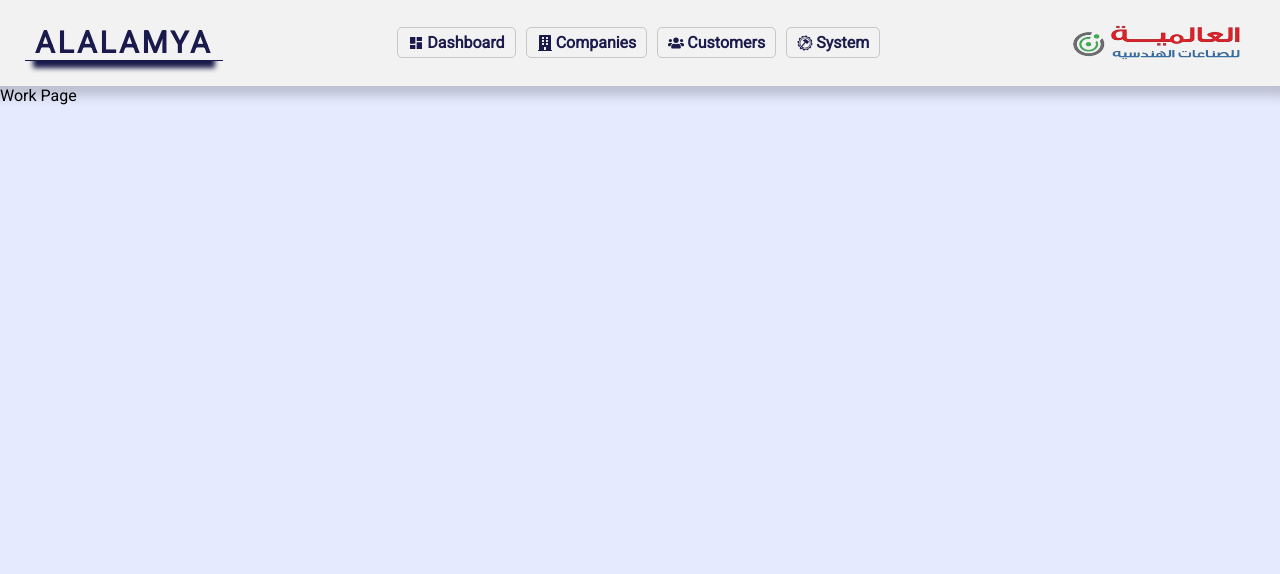
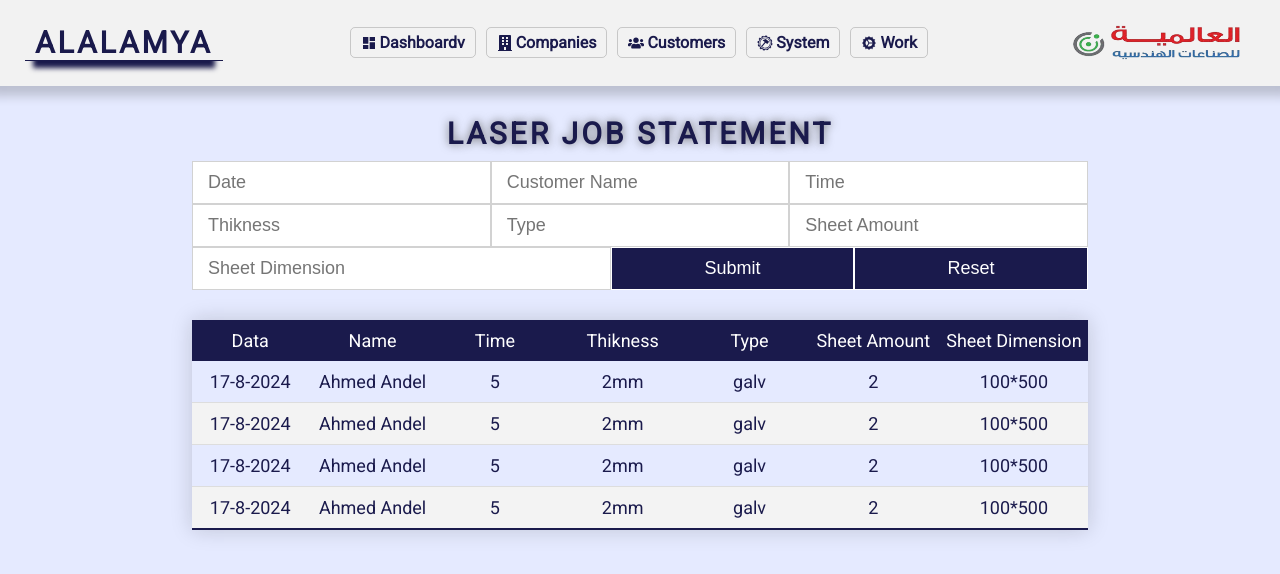
Before and after one commit to Ibrahim11511/Alalamya-Dashboard, a React (Vite) app: page /work in a window 1280 px wide. Shown: the top 574 px of the page. Built offline with nearby package versions, Linux system fonts and the light colour scheme.

Commit message:
Start work page 20%

```diff
--- a/src/Components/NavBar/NavBar.jsx
+++ b/src/Components/NavBar/NavBar.jsx
@@ -6,6 +6,7 @@ import { FaUsers } from "react-icons/fa";
 import { IoIosArrowForward } from "react-icons/io";
 import { GiGearHammer } from "react-icons/gi";
 import { NavLink } from "react-router-dom";
+import { PiGearFineFill } from "react-icons/pi";
 import { useState } from "react";
 export default function NavBar() {
   const [activeAside, setActiveAside] = useState(false);
@@ -27,7 +28,7 @@ export default function NavBar() {
           <li className={Styles.navBarItem}>
             <NavLink to={"dashboard"}>
               <MdDashboard />
-              Dashboard
+              Dashboardv
             </NavLink>
           </li>
           <li className={Styles.navBarItem}>
@@ -48,6 +49,12 @@ export default function NavBar() {
               System
             </NavLink>
           </li>
+          <li className={Styles.navBarItem}>
+            <NavLink to={"work"}>
+              <PiGearFineFill />
+              Work
+            </NavLink>
+          </li>
         </ul>
         <div className={Styles.logo}>
           <img src={LogoImage} alt="Logo" />
--- /dev/null
+++ b/src/Components/Work/Containers/Laser/LaserContainer.jsx
@@ -0,0 +1,9 @@
+import LaserSection from "../../Sections/Laser/LaserSection";
+import Styles from "./lasercontaner.module.css";
+export default function LaserContainer() {
+  return (
+    <div>
+      <LaserSection />
+    </div>
+  );
+}
--- /dev/null
+++ b/src/Components/Work/Sections/Laser/LaserSection.jsx
@@ -0,0 +1,70 @@
+import Styles from "./lasersection.module.css";
+export default function LaserSection() {
+  return (
+    <section className={Styles.laserSection}>
+      <h2>Laser job statement</h2>
+      <form>
+        <input type="text" placeholder="Date" />
+        <input type="text" placeholder="Customer Name" />
+        <input type="number" placeholder="Time" />
+        <input type="number" placeholder="Thikness" />
+        <input type="text" placeholder="Type" />
+        <input type="number" placeholder="Sheet Amount" />
+        <input type="text" placeholder="Sheet Dimension" />
+        <input type="submit" />
+        <input type="reset" />
+      </form>
+      <table className={Styles.styledTable}>
+        <thead>
+          <tr>
+            <th>Data</th>
+            <th>Name</th>
+            <th>Time</th>
+            <th>Thikness</th>
+            <th>Type</th>
+            <th>Sheet Amount</th>
+            <th>Sheet Dimension</th>
+          </tr>
+        </thead>
+        <tbody>
+          <tr>
+            <td>17-8-2024</td>
+            <td>Ahmed Andel</td>
+            <td>5</td>
+            <td>2mm</td>
+            <td>galv</td>
+            <td>2</td>
+            <td>100*500</td>
+          </tr>
+          <tr>
+            <td>17-8-2024</td>
+            <td>Ahmed Andel</td>
+            <td>5</td>
+            <td>2mm</td>
+            <td>galv</td>
+            <td>2</td>
+            <td>100*500</td>
+          </tr>
+          <tr>
+            <td>17-8-2024</td>
+            <td>Ahmed Andel</td>
+            <td>5</td>
+            <td>2mm</td>
+            <td>galv</td>
+            <td>2</td>
+            <td>100*500</td>
+          </tr>
+          <tr>
+            <td>17-8-2024</td>
+            <td>Ahmed Andel</td>
+            <td>5</td>
+            <td>2mm</td>
+            <td>galv</td>
+            <td>2</td>
+            <td>100*500</td>
+          </tr>
+        </tbody>
+      </table>
+    </section>
+  );
+}
--- /dev/null
+++ b/src/Components/Work/Sections/Laser/lasersection.module.css
@@ -0,0 +1,95 @@
+* {
+    color: var(--Primary-color);
+}
+
+.laserSection {
+    width: 100%;
+    margin: auto;
+}
+
+.laserSection h2 {
+    text-align: center;
+    margin-top: 30px;
+    text-transform: uppercase;
+    letter-spacing: 3px;
+    font-size: 30px;
+    font-weight: 700;
+    text-shadow: 0 0 10px #6b6b6b;
+}
+
+.laserSection form {
+    display: flex;
+    justify-content: center;
+    align-items: center;
+    flex-wrap: wrap;
+    margin: 10px auto;
+    max-width: 70%;
+    width: 100%;
+}
+
+.laserSection form>* {
+    padding: 10px 15px;
+    flex: 1 0 auto;
+    border: 1px solid #10101030;
+    font-size: 18px;
+}
+
+.laserSection form>*:is(:hover, :focus) {
+    box-shadow: 0 0 10px #12121257;
+}
+
+.laserSection form [type="submit"],
+.laserSection form [type="reset"] {
+    background-color: var(--Primary-color);
+    color: #FFF;
+    cursor: pointer;
+    border: 1px solid #FFF;
+}
+
+.laserSection form>:first-child {
+    border-left: 1px solid #10101030;
+}
+
+.styledTable {
+    border-collapse: collapse;
+    margin: 30px auto;
+    max-width: 70%;
+    width: 100%;
+    box-shadow: 0 0 20px #1414142c;
+}
+
+.styledTable thead tr {
+    background-color: var(--Primary-color);
+    color: #FFF;
+    padding-inline: 10px;
+}
+
+.styledTable th {
+    color: #FFF;
+}
+
+.styledTable th,
+.styledTable td {
+    padding-block: 10px;
+    text-align: center;
+    font-size: 18px;
+    font-weight: 400;
+    width: 300px;
+}
+
+.styledTable tbody tr {
+    border-bottom: 1px solid #dddddd;
+}
+
+.styledTable tbody tr:nth-of-type(even) {
+    background-color: #f3f3f3;
+}
+
+.styledTable tbody tr:last-of-type {
+    border-bottom: 2px solid var(--Primary-color);
+}
+
+.styledTable tbody tr.activeRow {
+    font-weight: bold;
+    color: #009879;
+}
--- a/src/Pages/Work Page/WorkPage.jsx
+++ b/src/Pages/Work Page/WorkPage.jsx
@@ -1,3 +1,9 @@
+import LaserContainer from "../../Components/Work/Containers/Laser/LaserContainer";
+
 export default function WorkPage() {
-  return <div>Work Page</div>;
+  return (
+    <div>
+      <LaserContainer />
+    </div>
+  );
 }
```
Also changed, not shown: src/Components/Work/Containers/Laser/lasercontaner.module.css (added).
